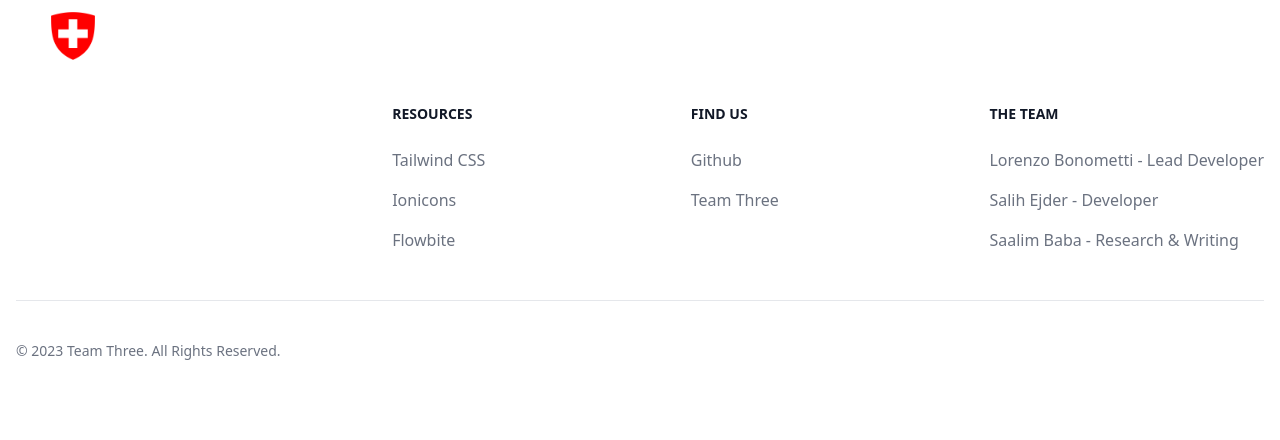
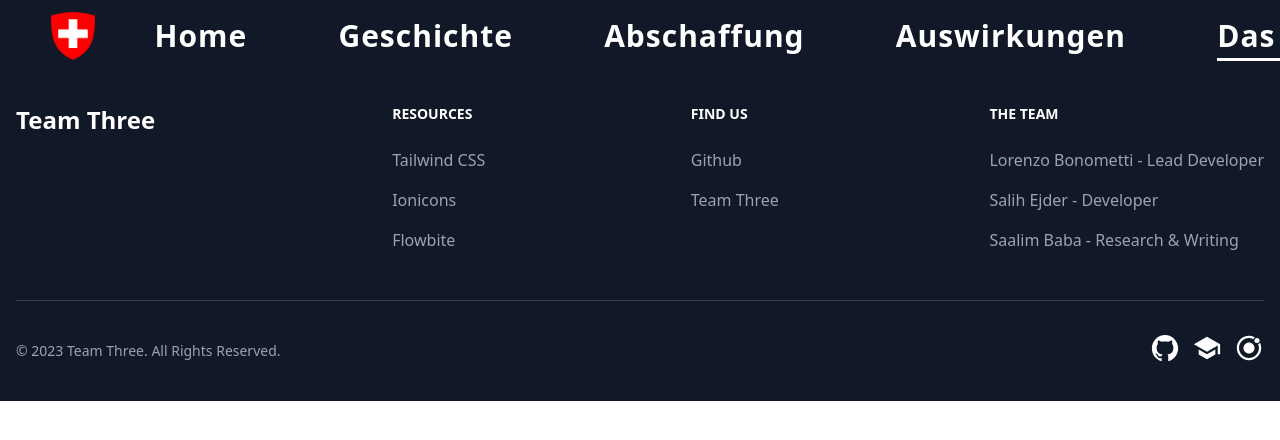
Before and after one commit to BabaC0des/Bankgeheimnis, a website: page html/team.html in a window 1280 px wide. Shown: the top 440 px of the page. Drawn offline with nearby package versions, Linux system fonts and the light colour scheme.

Commit message:
Fixed Darkmode issue everything should run

```diff
--- a/html/team.html
+++ b/html/team.html
@@ -9,13 +9,13 @@
 </head>
 <body class='no-scrollbar bg-white  to-black h-full w-full text-white '>
 <!--Needs enough Content to stretch shouldn't be a Problem with content Later on -->
-<header class="dark:bg-gray-900 md:rounded-none">
-  <nav class="flex justify-between items-center w-[92%] mx-auto">
+<header class="bg-gray-900 md:rounded-none">
+  <nav class="flex justify-between items-center bg-gray-900 w-[92%] mx-auto">
     <div class='h-[72px]'>
     </div>
     <img alt='swiss' class='h-[48px] w-[44px]' src='../img/Coat_of_arms_of_Switzerland.svg.png'>
     <div
-      class="nav-links duration-500 md:static absolute dark:bg-gray-900 md:min-h-fit min-h-[60vh] left-0 top-[-100%] md:w-auto  w-full flex items-center px-5">
+      class="nav-links duration-500 md:static absolute bg-gray-900 md:min-h-fit min-h-[60vh] left-0 top-[-100%] md:w-auto  w-full flex items-center px-5">
       <ul class="flex md:flex-row flex-col md:items-center md:gap-[4vw] gap-8">
         <li>
           <a href='../index.html' class="nav duration-500 ease-in-out" >Home</a>
@@ -43,44 +43,44 @@
 </header>
 <!--Get content to push down footer after that its responsive-->
 
-<footer class="bg-white dark:bg-gray-900">
+<footer class="bg-gray-900">
   <div class="mx-auto w-full max-w-screen-xl p-4 py-6 lg:py-8">
     <div class="md:flex md:justify-between">
       <div class="mb-6 md:mb-0">
         <a href="team.html" class="flex items-center">
 
-          <span class="self-center text-2xl font-semibold whitespace-nowrap dark:text-white">Team Three</span>
+          <span class="self-center text-2xl font-semibold whitespace-nowrap text-white">Team Three</span>
         </a>
       </div>
       <div class="grid grid-cols-2 gap-8 sm:gap-6 sm:grid-cols-3">
         <div>
-          <h2 class="mb-6 text-sm font-semibold text-gray-900 uppercase  dark:text-white">Resources</h2>
-          <ul class="text-gray-500 dark:text-gray-400 font-medium">
+          <h2 class="mb-6 text-sm font-semibold text-gray-900 uppercase  text-white">Resources</h2>
+          <ul class="text-gray-400 font-medium">
             <li class="mb-4">
-              <a href="https://tailwindcss.com/" class="  hover:text-white duration-300 ease-in-out">Tailwind CSS</a>
+              <a href="https://tailwindcss.com/" class=" hover:text-white duration-300 ease-in-out">Tailwind CSS</a>
             </li>
             <li class="mb-4">
-              <a href="https://ionic.io/ionicons" class="  hover:text-white duration-300 ease-in-out">Ionicons</a>
+              <a href="https://ionic.io/ionicons" class=" hover:text-white duration-300 ease-in-out">Ionicons</a>
             </li>
             <li class="mb-4">
-              <a href="https://flowbite.com/" class="  hover:text-white duration-300 ease-in-out">Flowbite</a>
+              <a href="https://flowbite.com/" class=" hover:text-white duration-300 ease-in-out">Flowbite</a>
             </li>
           </ul>
         </div>
         <div>
-          <h2 class="mb-6 text-sm font-semibold text-gray-900 uppercase dark:text-white">Find us</h2>
-          <ul class="text-gray-500 dark:text-gray-400 font-medium">
+          <h2 class="mb-6 text-sm font-semibold text-white uppercase">Find us</h2>
+          <ul class="text-gray-400  font-medium">
             <li class="mb-4">
-              <a href="https://github.com/Poisonlocket/PRWR-website" class="  hover:text-white duration-300 ease-in-out">Github</a>
+              <a href="https://github.com/Poisonlocket/PRWR-website" class=" hover:text-white duration-300 ease-in-out">Github</a>
             </li>
             <li>
-              <a href="team.html" class="  hover:text-white duration-300 ease-in-out">Team Three</a>
+              <a href="team.html" class=" hover:text-white duration-300 ease-in-out">Team Three</a>
             </li>
           </ul>
         </div>
         <div>
-          <h2 class="mb-6 text-sm font-semibold text-gray-900 uppercase dark:text-white">The Team</h2>
-          <ul class="text-gray-500 dark:text-gray-400 font-medium">
+          <h2 class="mb-6 text-sm font-semibold  uppercase text-white">The Team</h2>
+          <ul class="text-gray-400 font-medium">
             <li class="mb-4">
               <a class='hover:text-white duration-300 ease-in-out' href='https://bonomettil.ch'>Lorenzo Bonometti - Lead Developer</a>
             </li>
@@ -94,9 +94,9 @@
         </div>
       </div>
     </div>
-    <hr class="my-6 border-gray-200 sm:mx-auto dark:border-gray-700 lg:my-8" />
+    <hr class="my-6 sm:mx-auto border-gray-700 lg:my-8" />
     <div class="sm:flex sm:items-center sm:justify-between">
-          <span class="text-sm text-gray-500 sm:text-center dark:text-gray-400">© 2023 <a href="team.html" class=" ">Team Three</a>. All Rights Reserved.
+          <span class="text-sm text-gray-400 sm:text-center">© 2023 <a href="team.html" class="">Team Three</a>. All Rights Reserved.
           </span>
       <div class="flex mt-4 sm:justify-center sm:mt-0">
         <a class='ml-3' href='https://github.com/Poisonlocket/PRWR-website'>
```
Also changed, not shown: html/history.html (+12 -12 lines), html/removal.html (+12 -12 lines), html/repercussions.html (+12 -12 lines), index.html (+12 -12 lines), css/output.css.
